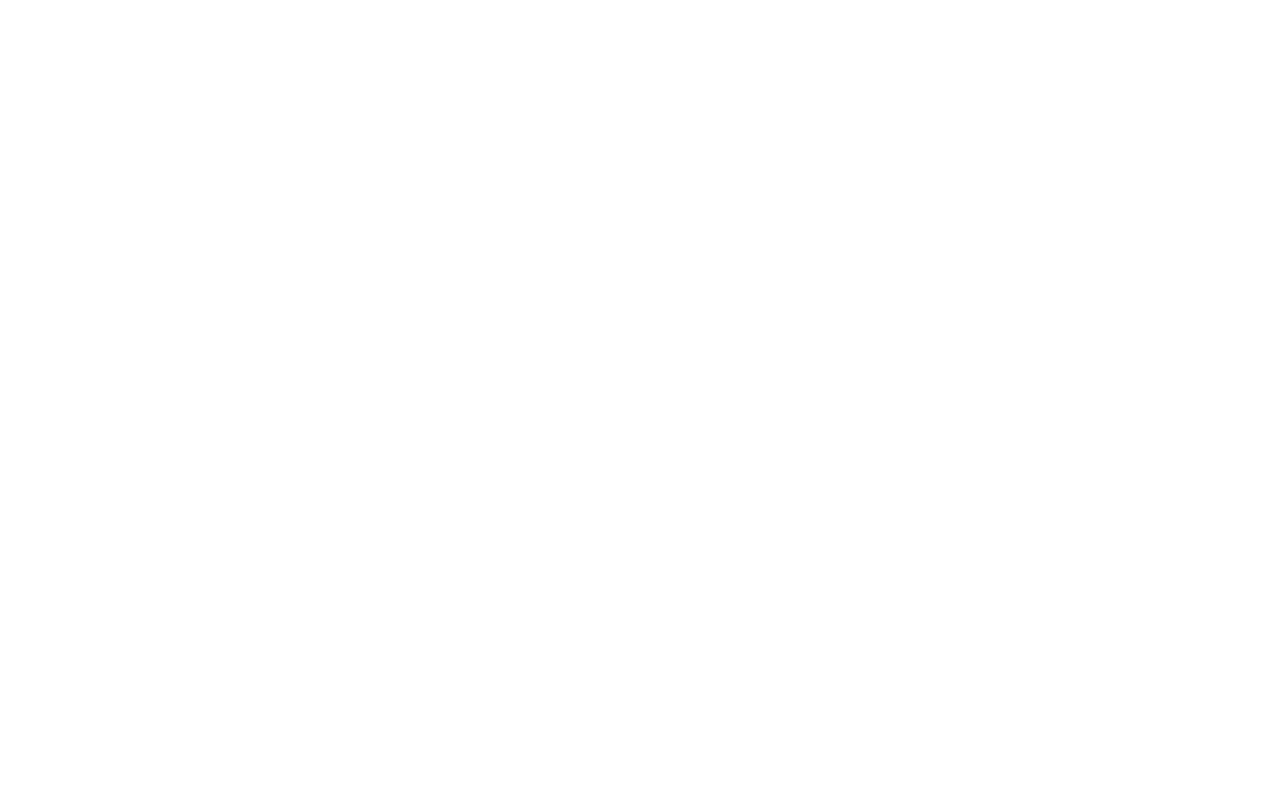
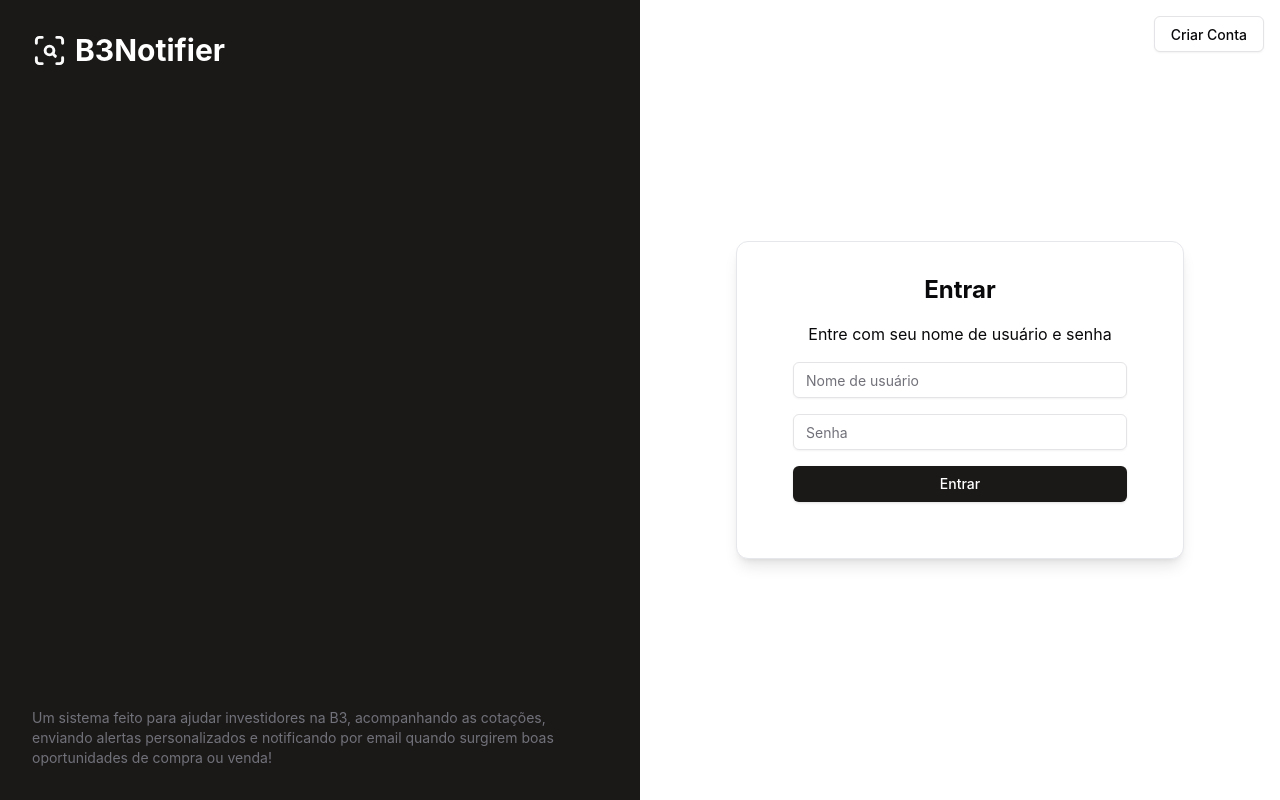
Before and after one commit to lfelipediniz/B3Notifier, a React (Vite) app in the folder frontend/: page /login in a window 1280 px wide. Before the commit this address had no page. Built offline with nearby package versions, Linux system fonts and the light colour scheme.

Commit message:
feat: integrate login backend and persist JWT in localStorage

```diff
--- a/frontend/src/App.jsx
+++ b/frontend/src/App.jsx
@@ -4,6 +4,7 @@ import { AuthProvider, useAuth } from "./context/AuthContext";
 import Register from "./pages/Register";
 import Stocks from "./pages/Stocks";
 import Header from "./components/Header";
+import Login from "./pages/Login";
 
 function App() {
   return (
@@ -25,6 +26,7 @@ function AuthWrapper() {
       <Routes>
         <Route path="/" element={<RequireAuth />} />
         <Route path="/register" element={<Register />} />
+        <Route path="/login" element={<Login />} />
         <Route path="/stocks" element={<Stocks />} />
       </Routes>
     </>
--- a/frontend/src/pages/Login.jsx
+++ b/frontend/src/pages/Login.jsx
@@ -1,10 +1,170 @@
-import React from "react";
-import { useAuth } from "../context/AuthContext";
+import React, { useState } from "react";
+import axios from "axios";
+import { Input } from "@/components/ui/input";
+import { Button } from "@/components/ui/button";
+import { Card, CardContent } from "@/components/ui/card";
+import { useNavigate } from "react-router-dom";
+import { ScanSearch } from "lucide-react";
+
+import {
+  ToastProvider,
+  Toast,
+  ToastTitle,
+  ToastDescription,
+  ToastViewport,
+} from "@/components/ui/toast";
+
+const API_BASE_URL = "http://127.0.0.1:8000/api/user"; // apenas pra testar localmente, dps trabalhamos pra producao
 
 const Login = () => {
-  const { login } = useAuth();
+  const navigate = useNavigate();
+  const [toast, setToast] = useState(null);
+  const [formData, setFormData] = useState({
+    username: "",
+    password: "",
+  });
 
-  return <div></div>;
+  // logs para conferir o que esta sendo feito
+  const showToast = (title, description, type = "default") => {
+    setToast({ title, description, type });
+    setTimeout(() => setToast(null), 3000);
+  };
+
+  // autentica o usuário e obter o token JWT
+  const handleLogin = async () => {
+    if (!formData.username || !formData.password) {
+      showToast("Erro", "Preencha todos os campos!", "error");
+      return;
+    }
+
+    try {
+      const response = await axios.post(`${API_BASE_URL}/login/`, {
+        username: formData.username,
+        password: formData.password,
+      });
+
+      // armazena os tokens no localStorage
+      localStorage.setItem("access_token", response.data.access);
+      localStorage.setItem("refresh_token", response.data.refresh);
+
+      axios.defaults.headers.common["Authorization"] = `Bearer ${response.data.access}`;
+
+      showToast("Sucesso", "Login realizado com sucesso!", "success");
+
+      // redireicona para pagina principal
+      navigate("/stocks");
+    } catch (error) {
+      showToast("Erro", "Usuário ou senha incorretos!", "error");
+    }
+  };
+
+  // repassando o mesmo card pra nao duplicar codigo
+  const renderCardSteps = () => (
+    <Card className="w-full max-w-md p-8 shadow-lg">
+      <CardContent className="space-y-4">
+        <h2 className="text-2xl font-bold text-center">Entrar</h2>
+        <>
+          <p className="text-center text-[hsl(var(--foreground))]">
+            Entre com seu nome de usuário e senha
+          </p>
+          <Input
+            type="text"
+            placeholder="Nome de usuário"
+            className="w-full"
+            maxLength={20}
+            value={formData.username}
+            onChange={(e) =>
+              setFormData({ ...formData, username: e.target.value })
+            }
+          />
+          <Input
+            type="password"
+            placeholder="Senha"
+            className="w-full"
+            maxLength={20}
+            value={formData.password}
+            onChange={(e) =>
+              setFormData({ ...formData, password: e.target.value })
+            }
+          />
+          <Button
+            className="w-full bg-[hsl(var(--grey))] text-white"
+            onClick={handleLogin}
+          >
+            Entrar
+          </Button>
+        </>
+      </CardContent>
+    </Card>
+  );
+
+  return (
+    <ToastProvider>
+      <div className="relative min-h-screen">
+        <Button
+          className="absolute hidden top-4 right-4 md:block"
+          variant="outline"
+          onClick={() => navigate("/register")}
+        >
+          Criar Conta
+        </Button>
+
+        {/* MOBILE - tudo em coluna e sem bg grey */}
+        <div className="flex flex-col items-center justify-center p-8 space-y-6 md:hidden">
+          <h1 className="text-3xl font-bold">B3Notifier</h1>
+          <p className="text-center text-[hsl(var(--lightgrey))]">
+            Um sistema feito para ajudar investidores na B3, acompanhando as
+            cotações, enviando alertas personalizados e notificando por email
+            quando surgirem boas oportunidades de compra ou venda!
+          </p>
+          <p className="text-sm text-center">
+            Não tem conta?{" "}
+            <span
+              className="text-blue-500 cursor-pointer"
+              onClick={() => navigate("/register")}
+            >
+              Crie uma agora!
+            </span>
+          </p>
+          {renderCardSteps()}
+        </div>
+
+        {/* DESKTOP - divisão esquerda/direita e bg grey */}
+        <div className="hidden min-h-screen md:flex">
+          {/* esquerda */}
+          <div className="w-1/2 bg-[hsl(var(--grey))] text-white flex flex-col justify-between p-8">
+            <div className="flex items-center gap-2">
+              <ScanSearch size={35} className="text-[hsl(var(--white))]" />
+              <h1 className="text-3xl font-bold">B3Notifier</h1>
+            </div>
+            <div className="flex-grow"></div>
+            <p className="text-sm text-[hsl(var(--lightgrey))]">
+              Um sistema feito para ajudar investidores na B3, acompanhando as
+              cotações, enviando alertas personalizados e notificando por email
+              quando surgirem boas oportunidades de compra ou venda!
+            </p>
+          </div>
+
+          {/* direita */}
+          <div className="flex items-center justify-center w-1/2">
+            {renderCardSteps()}
+          </div>
+        </div>
+
+        {/* alertas */}
+        {toast && (
+          <Toast
+            variant={toast.type}
+            className="fixed bottom-4 right-4 z-50 w-[320px]"
+          >
+            <ToastTitle>{toast.title}</ToastTitle>
+            <ToastDescription>{toast.description}</ToastDescription>
+          </Toast>
+        )}
+        <ToastViewport />
+      </div>
+    </ToastProvider>
+  );
 };
 
 export default Login;
```
